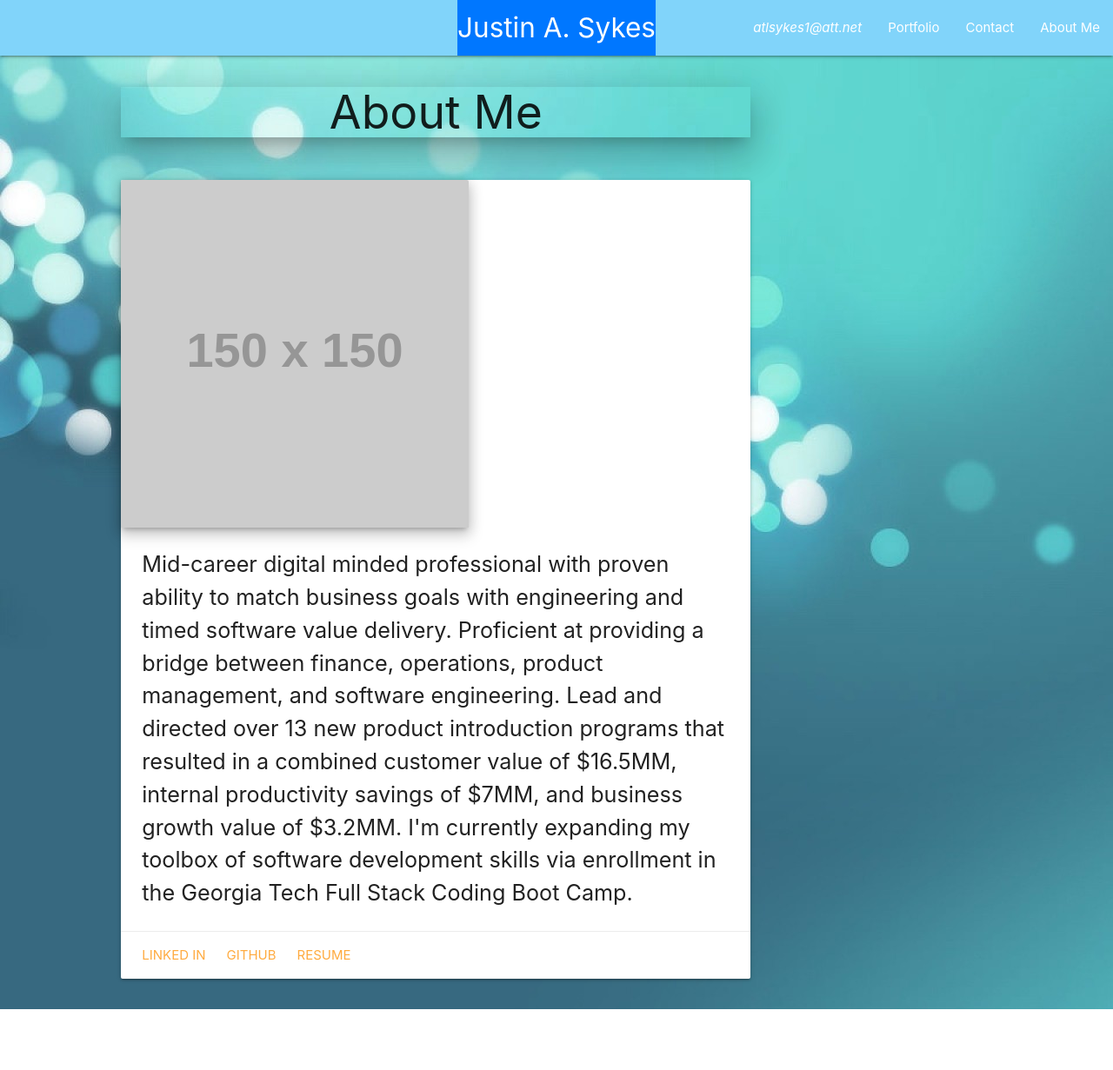
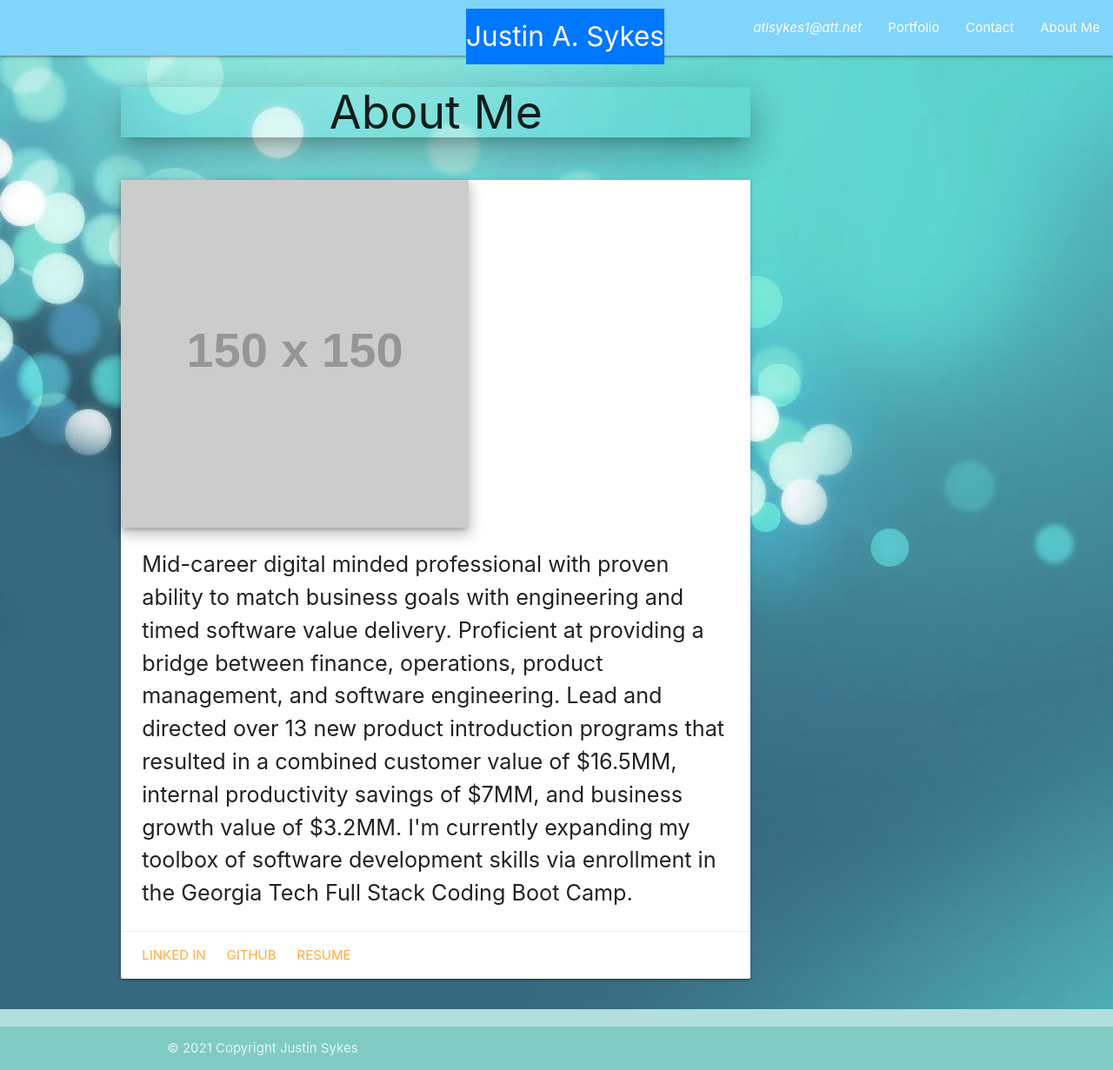
Before and after one commit to atlsykes/Justin-Sykes-React-Portfolio, a React (Create React App) app in the folder client/: page / in a window 1280 px wide. Shown: the whole page at 87% size. Before the commit the page ends 1161 px from the top, so only its background shows below. Built offline with nearby package versions, Linux system fonts and the light colour scheme.

Commit message:
added footer component

```diff
--- a/client/src/App.css
+++ b/client/src/App.css
@@ -27,8 +27,7 @@ h2 {
 
 .brand-logo {
   background-color: rgb(0, 119, 255);
-  padding-left: 5px;
-  padding-right: 5px;
+  margin: 10px;
 }
 
 #home-image {
--- /dev/null
+++ b/client/src/components/footer/footer.jsx
@@ -0,0 +1,17 @@
+import React from 'react';
+
+const footer = () => {
+    return (
+        <div>
+        <footer class="page-footer teal lighten-4">
+          <div class="footer-copyright teal lighten-3">
+            <div class="container">
+            © 2021 Copyright Justin Sykes
+            </div>
+          </div>
+        </footer>
+        </div>
+    );
+};
+
+export default footer;
--- a/client/src/containers/home/home.jsx
+++ b/client/src/containers/home/home.jsx
@@ -1,12 +1,14 @@
 import React from 'react';
 import Navbar from '../../components/navbar/navbar';
 import Homecard from '../../components/card/homecard'
+import Footer from '../../components/footer/footer'
 
 const Home = () => {
     return (
         <div>
             <Navbar/>
             <Homecard/>
+            <Footer/>
         </div>
     );
 };
```
